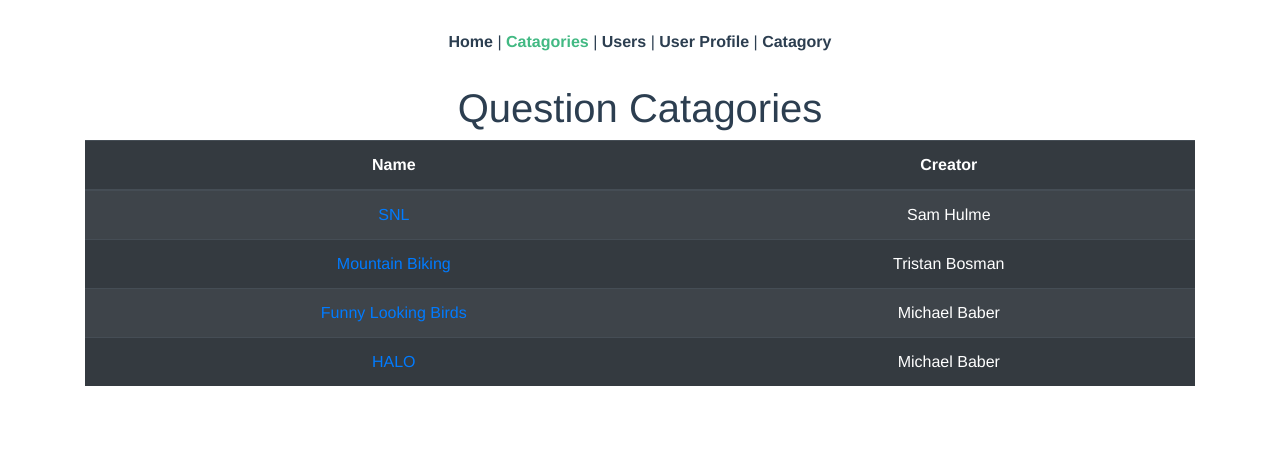
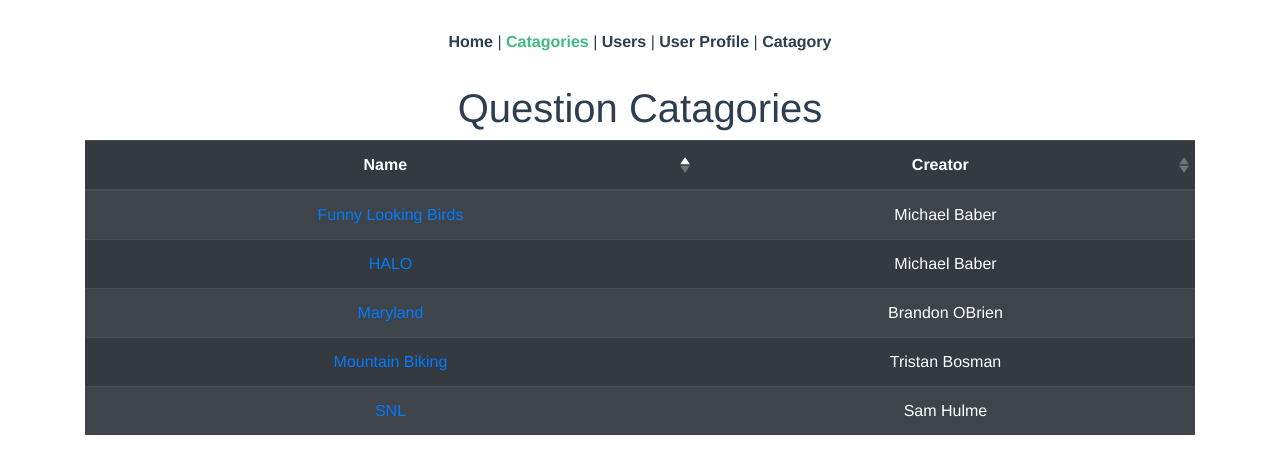
Before and after one commit to brandonhobrien/trivia, a Vue app in the folder trivia_app/: page /catagories in a window 1280 px wide. Shown: the top 474 px of the page. Built offline with nearby package versions, Linux system fonts and the light colour scheme.

Commit message:
solved for index changing from BootStrap sorting
index changes depending on how bootstrap sorted the table. to find original index of catagories I search the name of the catagory passed in the array of catagories.js

```diff
--- a/trivia_app/src/data/catagories.js
+++ b/trivia_app/src/data/catagories.js
@@ -1,18 +1,27 @@
 export default [
   {
+    index: 1,
     name: 'SNL',
     creator: 'Sam Hulme'
   },
   {
+    index: 2,
     name: 'Mountain Biking',
     creator: 'Tristan Bosman'
   },
   {
+    index: 3,
     name: 'Funny Looking Birds',
     creator: 'Michael Baber'
   },
   {
+    index: 4,
     name: 'HALO',
     creator: 'Michael Baber'
+  },
+  {
+    index: 5,
+    name: 'Maryland',
+    creator: 'Brandon OBrien'
   }
 ]
--- a/trivia_app/src/data/users.js
+++ b/trivia_app/src/data/users.js
@@ -1,22 +1,18 @@
 export default [
   {
-    age: 40,
-    first_name: 'Dickerson',
-    last_name: 'Macdonald'
+    name: 'Sam Hulme',
+    score: 10
   },
   {
-    age: 21,
-    first_name: 'Larsen',
-    last_name: 'Shaw'
+    name: 'Tristan Bosman',
+    score: 7
   },
   {
-    age: 89,
-    first_name: 'Geneva',
-    last_name: 'Wilson'
+    name: 'Michael Baber',
+    score: 12
   },
   {
-    age: 38,
-    first_name: 'Jami',
-    last_name: 'Carney'
+    name: 'Brandon OBrien',
+    score: 115
   }
 ]
--- a/trivia_app/src/views/Catagories.vue
+++ b/trivia_app/src/views/Catagories.vue
@@ -1,9 +1,14 @@
 <template>
   <div>
     <h1> Question Catagories </h1>
-    <b-table striped hover dark :items="catagories">
+    <b-table striped hover dark
+    :items="catagories"
+    :fields="fields"
+    :sort-by.sync="sortBy"
+    :sort-desc.sync="sortDesc"
+    responsive="sm">
       <template #cell(name)="data">
-        <a :href="`catagory/${data.index}`">
+        <a :href="`catagory/${data.value}`">
           {{ data.value }}
         </a>
       </template>
@@ -16,7 +21,14 @@ import { mapState } from 'vuex'
 
 export default {
   data () {
-    return {}
+    return {
+      sortBy: 'name',
+      sortDesc: false,
+      fields: [
+        { key: 'name', sortable: true },
+        { key: 'creator', sortable: true }
+      ]
+    }
   },
   computed: {
     ...mapState([
--- a/trivia_app/src/views/Catagory.vue
+++ b/trivia_app/src/views/Catagory.vue
@@ -1,7 +1,7 @@
 <template>
   <div>
-    <h1> Catagory: {{ currentCat().name }} </h1>
-    <h2> Creator: {{ currentCat().creator }} </h2>
+    <h1> Catagory: {{ curCat.name }} </h1>
+    <h2> Creator: {{ curCat.creator }} </h2>
   </div>
 </template>
 
@@ -10,18 +10,21 @@ import { mapState } from 'vuex'
 
 export default {
   data () {
-    return {}
+    return {
+      curCat: {},
+      curCatIndex: {}
+    }
   },
   computed: {
     ...mapState([
       'catagories'
     ])
   },
-  methods: {
-    currentCat () {
-      const curCat = this.catagories[this.$route.params.id]
-      return curCat
-    }
+  mounted () {
+    const curCatIndex = this.catagories.findIndex((element) => element.name === this.$route.params.id)
+    const curCat = this.catagories[curCatIndex]
+    this.curCat = curCat
+    this.curCatIndex = curCatIndex
   }
 }
 </script>
--- a/trivia_app/src/views/Users.vue
+++ b/trivia_app/src/views/Users.vue
@@ -1,7 +1,12 @@
 <template>
   <div>
     <h1> User Scores </h1>
-    <b-table striped hover dark :items="users"></b-table>
+    <b-table striped hover dark
+    :items="users"
+    :fields="fields"
+    :sort-by.sync="sortBy"
+    :sort-desc.sync="sortDesc"
+    responsive="sm"></b-table>
   </div>
 </template>
 
@@ -11,7 +16,13 @@ import users from '@/data/users'
 export default {
   data () {
     return {
-      users
+      users,
+      sortBy: 'name',
+      sortDesc: false,
+      fields: [
+        { key: 'name', sortable: true },
+        { key: 'score', sortable: true }
+      ]
     }
   }
 }
```
